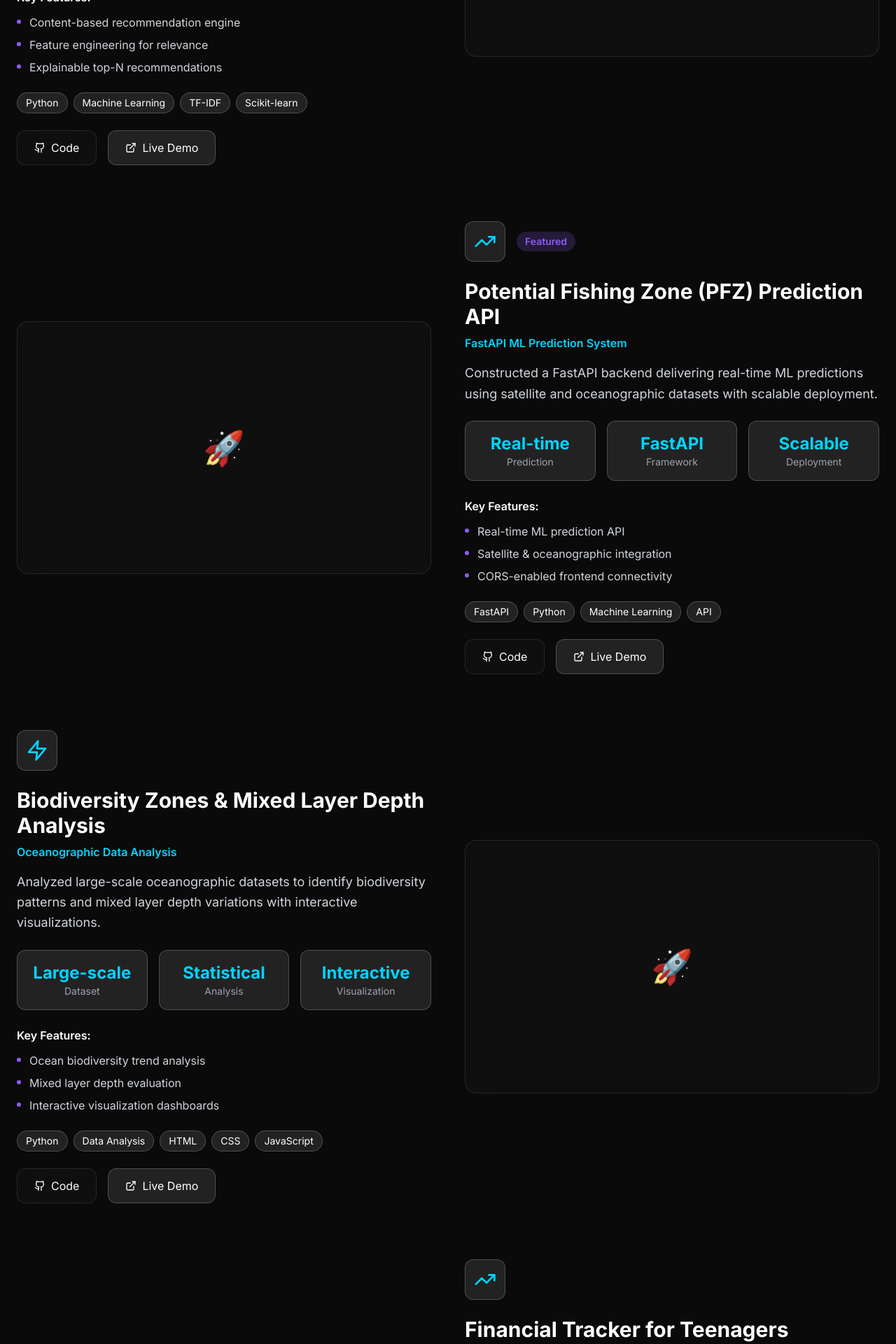
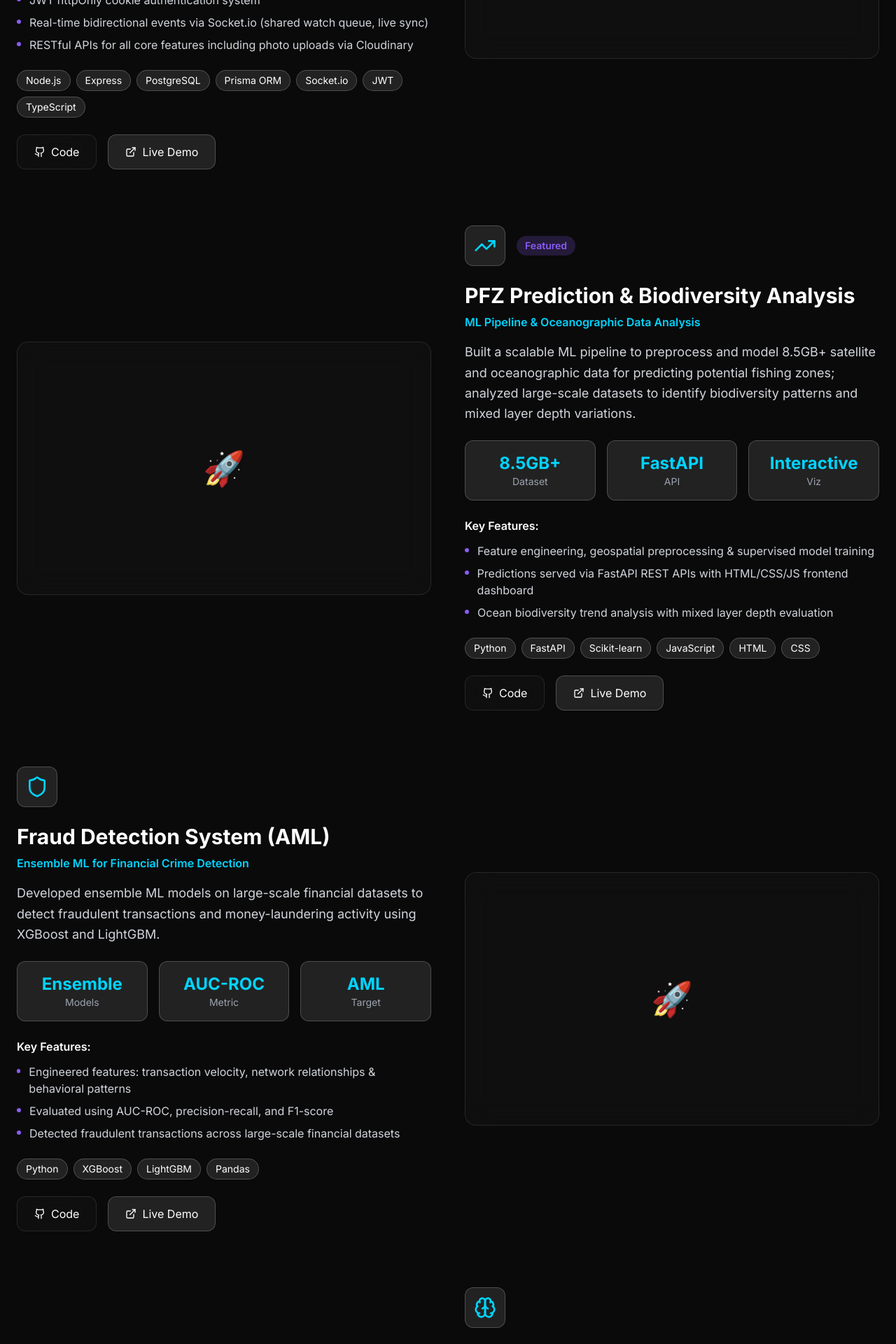
Before and after one commit to decode2211/portfolio, a Next.js app: page / in a window 1280 px wide. Shown: the part 3220-5140 px from the top of the page at 70% size. Built offline with nearby package versions, Linux system fonts and the light colour scheme.

Commit message:
feat: update projects section with new portfolio projects

```diff
--- a/app/components/Projects.tsx
+++ b/app/components/Projects.tsx
@@ -1,28 +1,27 @@
 'use client'
 
 import { motion } from 'framer-motion'
-import { Github, ExternalLink, Zap, Brain, TrendingUp } from 'lucide-react'
+import { Github, ExternalLink, Zap, Brain, TrendingUp, Heart, Shield } from 'lucide-react'
 
 export default function Projects() {
 
   const projects = [
     {
-      title: "Movie Recommendation System",
-      subtitle: "Machine Learning Recommendation Engine",
+      title: "Us, Always",
+      subtitle: "Full-Stack Relationship Web App",
       description:
-        "Implemented a content-based recommendation engine using TF-IDF and cosine similarity to generate explainable personalized movie suggestions.",
-      icon: <Brain className="w-8 h-8" />,
-      image: "/api/placeholder/600/400",
-      technologies: ["Python", "Machine Learning", "TF-IDF", "Scikit-learn"],
+        "Built a full-stack backend for a private relationship web app; designed a PostgreSQL schema with Prisma ORM covering users, milestones, media, and quiz entries with relational integrity.",
+      icon: <Heart className="w-8 h-8" />,
+      technologies: ["Node.js", "Express", "PostgreSQL", "Prisma ORM", "Socket.io", "JWT", "TypeScript"],
       metrics: [
-        { label: "Model", value: "Content-Based" },
-        { label: "Technique", value: "TF-IDF" },
-        { label: "Similarity", value: "Cosine" }
+        { label: "Auth", value: "JWT" },
+        { label: "Real-time", value: "Socket.io" },
+        { label: "Storage", value: "Cloudinary" }
       ],
       highlights: [
-        "Content-based recommendation engine",
-        "Feature engineering for relevance",
-        "Explainable top-N recommendations"
+        "JWT httpOnly cookie authentication system",
+        "Real-time bidirectional events via Socket.io (shared watch queue, live sync)",
+        "RESTful APIs for all core features including photo uploads via Cloudinary"
       ],
       github: "#",
       demo: "#",
@@ -30,22 +29,21 @@ export default function Projects() {
     },
 
     {
-      title: "Potential Fishing Zone (PFZ) Prediction API",
-      subtitle: "FastAPI ML Prediction System",
+      title: "PFZ Prediction & Biodiversity Analysis",
+      subtitle: "ML Pipeline & Oceanographic Data Analysis",
       description:
-        "Constructed a FastAPI backend delivering real-time ML predictions using satellite and oceanographic datasets with scalable deployment.",
+        "Built a scalable ML pipeline to preprocess and model 8.5GB+ satellite and oceanographic data for predicting potential fishing zones; analyzed large-scale datasets to identify biodiversity patterns and mixed layer depth variations.",
       icon: <TrendingUp className="w-8 h-8" />,
-      image: "/api/placeholder/600/400",
-      technologies: ["FastAPI", "Python", "Machine Learning", "API"],
+      technologies: ["Python", "FastAPI", "Scikit-learn", "JavaScript", "HTML", "CSS"],
       metrics: [
-        { label: "Prediction", value: "Real-time" },
-        { label: "Framework", value: "FastAPI" },
-        { label: "Deployment", value: "Scalable" }
+        { label: "Dataset", value: "8.5GB+" },
+        { label: "API", value: "FastAPI" },
+        { label: "Viz", value: "Interactive" }
       ],
       highlights: [
-        "Real-time ML prediction API",
-        "Satellite & oceanographic integration",
-        "CORS-enabled frontend connectivity"
+        "Feature engineering, geospatial preprocessing & supervised model training",
+        "Predictions served via FastAPI REST APIs with HTML/CSS/JS frontend dashboard",
+        "Ocean biodiversity trend analysis with mixed layer depth evaluation"
       ],
       github: "#",
       demo: "#",
@@ -53,22 +51,21 @@ export default function Projects() {
     },
 
     {
-      title: "Biodiversity Zones & Mixed Layer Depth Analysis",
-      subtitle: "Oceanographic Data Analysis",
+      title: "Fraud Detection System (AML)",
+      subtitle: "Ensemble ML for Financial Crime Detection",
       description:
-        "Analyzed large-scale oceanographic datasets to identify biodiversity patterns and mixed layer depth variations with interactive visualizations.",
-      icon: <Zap className="w-8 h-8" />,
-      image: "/api/placeholder/600/400",
-      technologies: ["Python", "Data Analysis", "HTML", "CSS", "JavaScript"],
+        "Developed ensemble ML models on large-scale financial datasets to detect fraudulent transactions and money-laundering activity using XGBoost and LightGBM.",
+      icon: <Shield className="w-8 h-8" />,
+      technologies: ["Python", "XGBoost", "LightGBM", "Pandas"],
       metrics: [
-        { label: "Dataset", value: "Large-scale" },
-        { label: "Analysis", value: "Statistical" },
-        { label: "Visualization", value: "Interactive" }
+        { label: "Models", value: "Ensemble" },
+        { label: "Metric", value: "AUC-ROC" },
+        { label: "Target", value: "AML" }
       ],
       highlights: [
-        "Ocean biodiversity trend analysis",
-        "Mixed layer depth evaluation",
-        "Interactive visualization dashboards"
+        "Engineered features: transaction velocity, network relationships & behavioral patterns",
+        "Evaluated using AUC-ROC, precision-recall, and F1-score",
+        "Detected fraudulent transactions across large-scale financial datasets"
       ],
       github: "#",
       demo: "#",
@@ -76,22 +73,21 @@ export default function Projects() {
     },
 
     {
-      title: "Financial Tracker for Teenagers",
-      subtitle: "Web-based Finance Management",
+      title: "Deep Reinforcement Learning Agent (DQN)",
+      subtitle: "Sequential Decision-Making with Deep Q-Networks",
       description:
-        "Developed a financial tracking web application enabling teenagers to manage income, expenses and savings through interactive dashboards.",
-      icon: <TrendingUp className="w-8 h-8" />,
-      image: "/api/placeholder/600/400",
-      technologies: ["Node.js", "JavaScript", "HTML", "CSS"],
+        "Implemented a Deep Q-Network agent for sequential decision-making using Gymnasium, applying experience replay, target networks, and reward shaping for stable convergence.",
+      icon: <Brain className="w-8 h-8" />,
+      technologies: ["Python", "PyTorch", "Gymnasium", "TensorBoard"],
       metrics: [
-        { label: "Tracking", value: "Real-time" },
-        { label: "Dashboard", value: "Interactive" },
-        { label: "Insights", value: "Structured" }
+        { label: "Algorithm", value: "DQN" },
+        { label: "Framework", value: "PyTorch" },
+        { label: "Tracking", value: "TensorBoard" }
       ],
       highlights: [
-        "Income & expense tracking",
-        "Real-time dashboards",
-        "User-friendly financial insights"
+        "Experience replay, target networks & reward shaping for stable convergence",
+        "Monitored training via TensorBoard: episode rewards, loss curves & Q-value progression",
+        "Sequential decision-making in Gymnasium environments"
       ],
       github: "#",
       demo: "#",
@@ -99,22 +95,21 @@ export default function Projects() {
     },
 
     {
-      title: "Cadence",
-      subtitle: "System Development Project",
+      title: "Explainable AI (XAI) Reasoning System",
+      subtitle: "Human-Interpretable AI Decision Traces",
       description:
-        "Cadence is an ongoing project focused on building scalable intelligent systems using modern development and architectural practices.",
-      icon: <Brain className="w-8 h-8" />,
-      image: "/api/placeholder/600/400",
-      technologies: ["In Progress"],
+        "Built an XAI pipeline to generate structured, human-interpretable reasoning traces for model decisions using NLP and LLM APIs; optimized for low-latency real-time inference.",
+      icon: <Zap className="w-8 h-8" />,
+      technologies: ["Python", "NLP", "LLM APIs", "Prompt Engineering"],
       metrics: [
-        { label: "Status", value: "Developing" },
-        { label: "Architecture", value: "Scalable" },
-        { label: "Phase", value: "Active" }
+        { label: "Output", value: "Structured" },
+        { label: "Latency", value: "Real-time" },
+        { label: "Method", value: "XAI" }
       ],
       highlights: [
-        "Currently under development",
-        "Modern scalable architecture",
-        "Future production deployment"
+        "Structured, human-interpretable reasoning traces for model decisions",
+        "NLP and LLM APIs with optimized prompt engineering",
+        "Low-latency real-time inference pipeline"
       ],
       github: "#",
       demo: "#",
```
